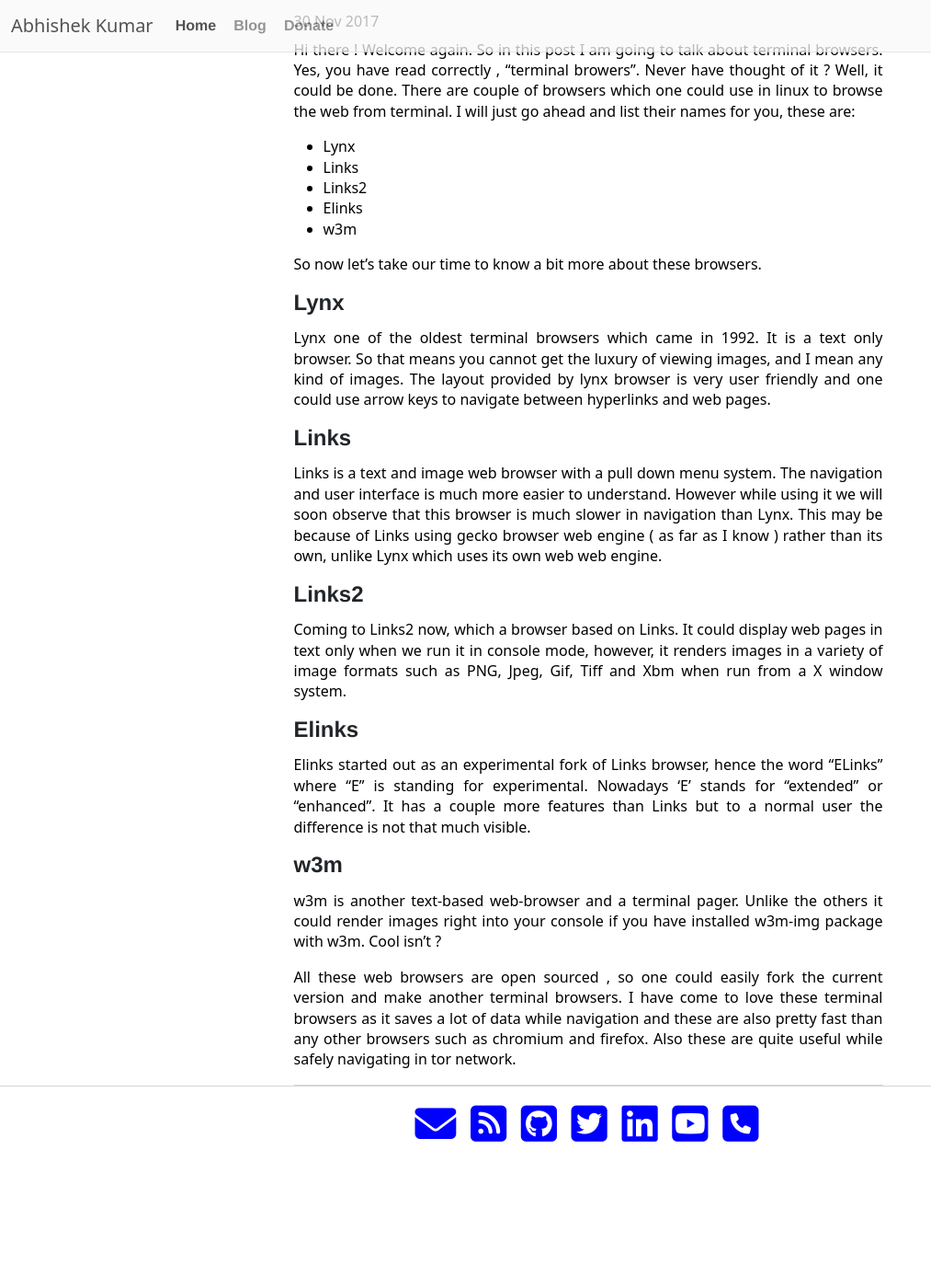
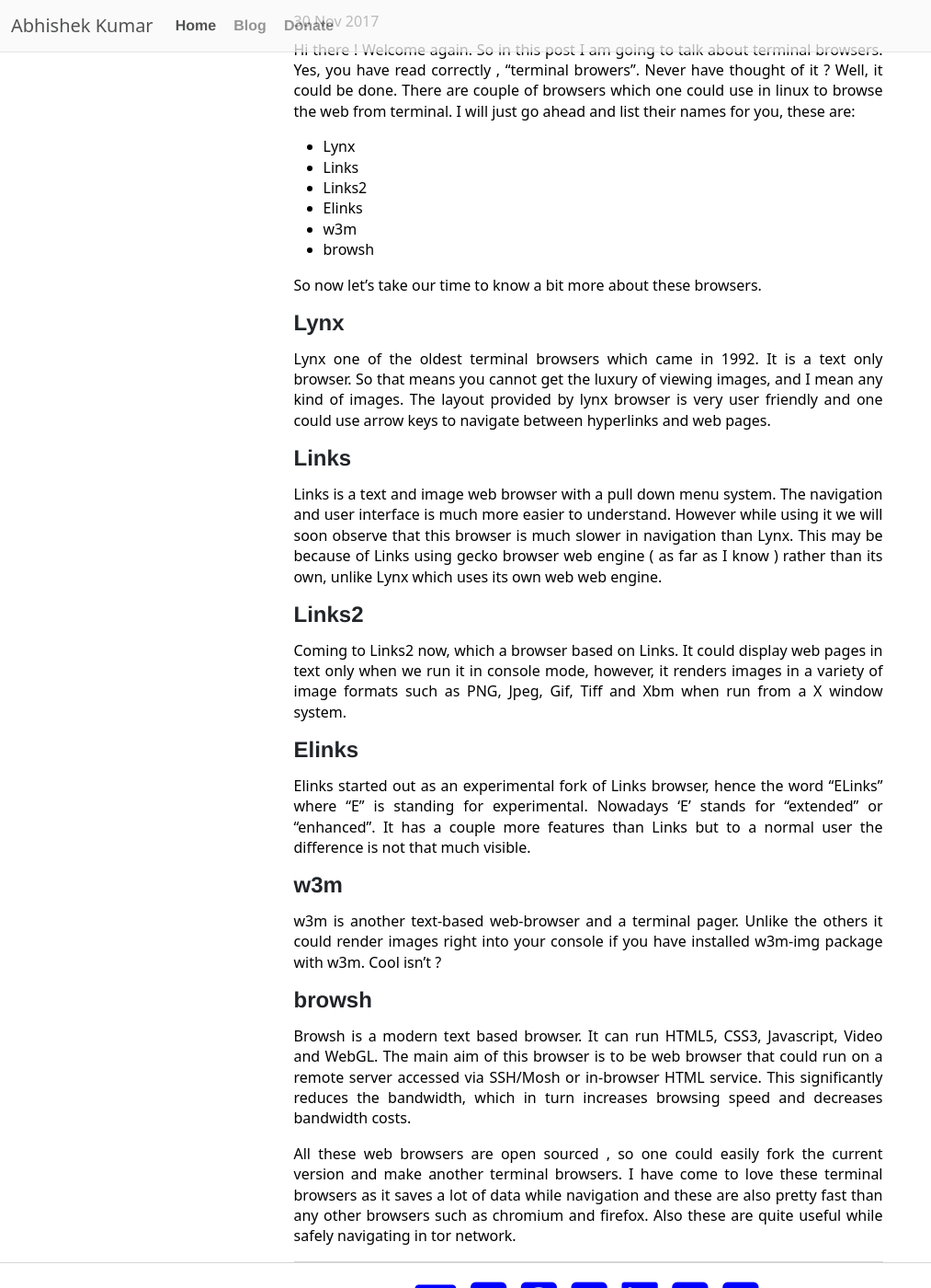
Before and after one commit to Mr-Kumar-Abhishek/brain-beats-blog, a Jekyll site: the page built from _posts/2017-11-30-browse-web-from-terminal.md, in a window 1280 px wide and 1400 px high, scrolled down 191 px. Shown: the whole window at 92% size, without its empty margins (0-1013 px from the left). Built offline with Jekyll 4.4.1, drawn with Linux system fonts in a browser that asks for light colours; nearby versions of some CDN libraries; a script that is not in the unit is left out; comment, search, counter and statistics services are not loaded; before the commit the page ends 1463 px from its top, so only the background shows below that.

Commit message:
include info about browsh

```diff
--- a/_posts/2017-11-30-browse-web-from-terminal.md
+++ b/_posts/2017-11-30-browse-web-from-terminal.md
@@ -23,6 +23,7 @@
 * Links2
 * Elinks
 * w3m
+* browsh
 
 
 So now let's take our time to know a bit more about these browsers.
@@ -50,5 +51,8 @@
 
 w3m is another text-based web-browser and a terminal pager. Unlike the others it could render images right into your console if you have installed w3m-img package with w3m. Cool isn't ?
 
+### browsh
+
+Browsh is a modern text based browser. It can run HTML5, CSS3, Javascript, Video and WebGL. The main aim of this browser is to be web browser that could run on a remote server accessed via SSH/Mosh or in-browser HTML service. This significantly reduces the bandwidth, which in turn increases browsing speed and decreases bandwidth costs.
 
 All these web browsers are open sourced , so one could easily fork the current version and make another terminal browsers. I have come to love these terminal browsers as it saves a lot of data while navigation and these are also pretty fast than any other browsers such as chromium and firefox. Also these  are quite useful while safely navigating in tor network.
```
